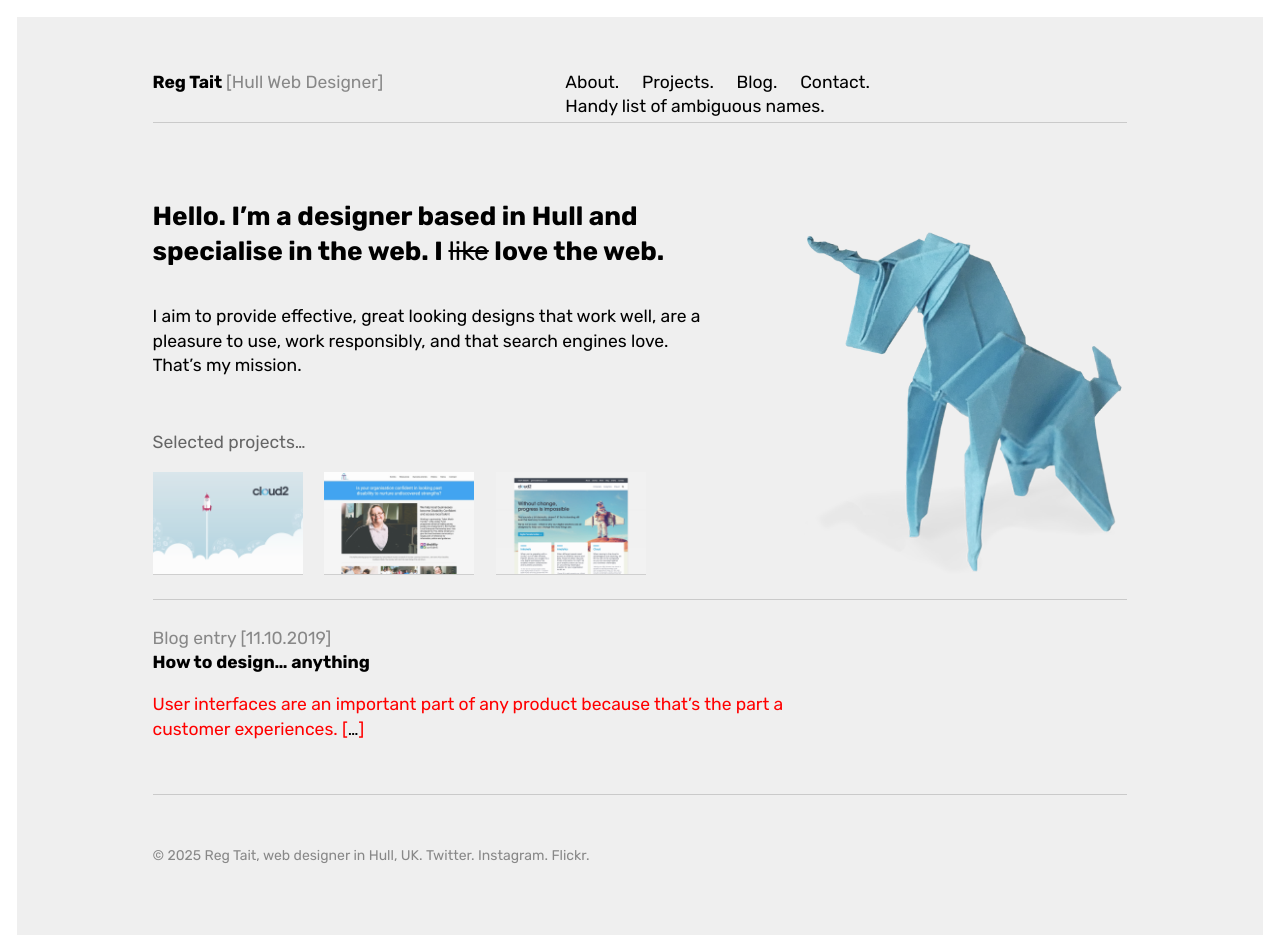
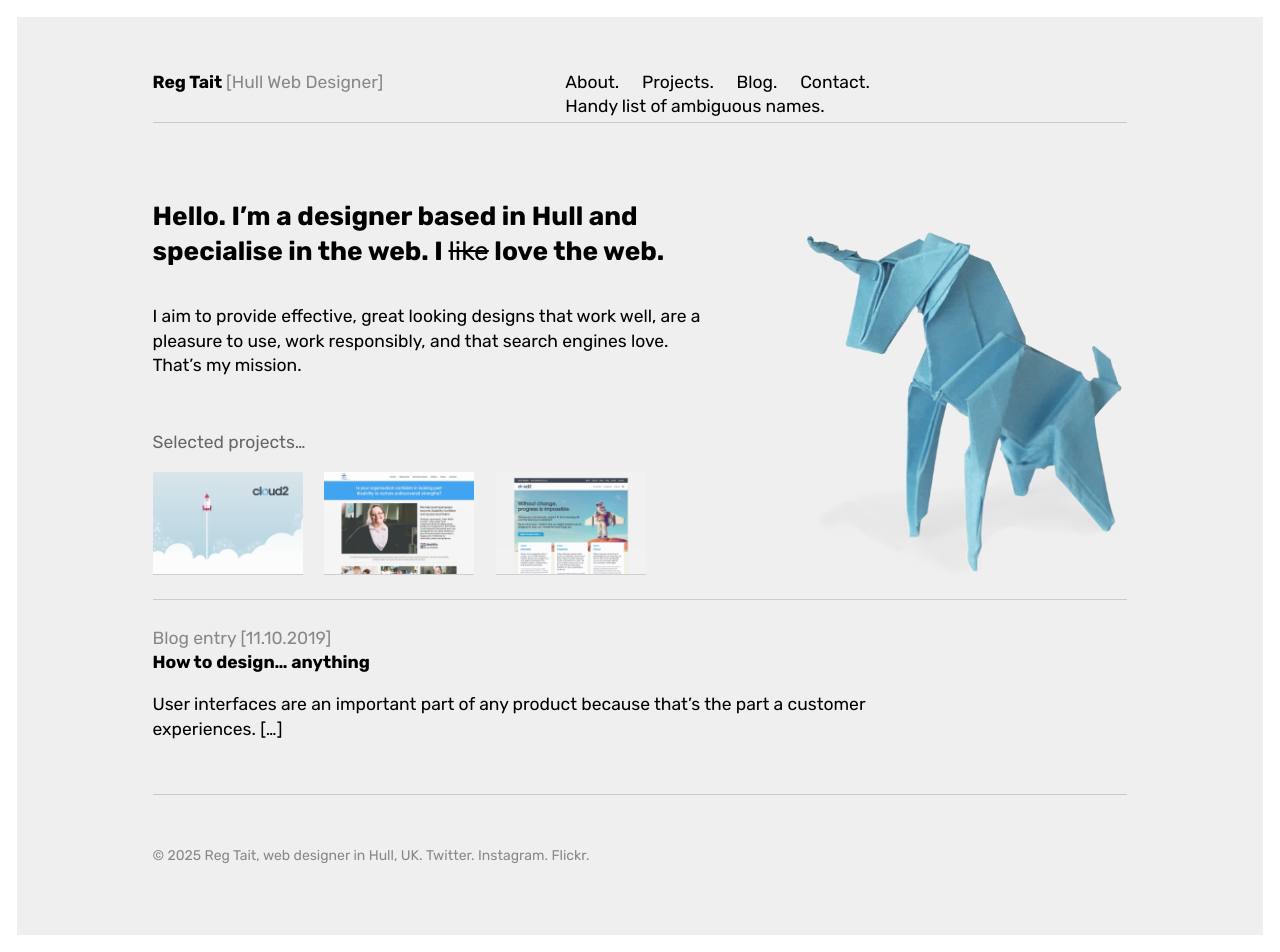
Before and after one commit to regmtait/regmtait.co.uk, a Jekyll site: the page built from index.html, in a window 1280 px wide. Built offline with Jekyll 4.4.1, drawn with Linux system fonts in a browser that asks for light colours.

Commit message:
Update regmtait-main.scss

```diff
--- a/css/regmtait-main.scss
+++ b/css/regmtait-main.scss
@@ -836,8 +836,7 @@ section.content, section.babble, div.wrap {
 	}
 
 	section.babble article.blog {
-	max-width: 40rem;
-		color: red;
+	max-width: 46rem;
 	}
 
 	div.twitter {
```
